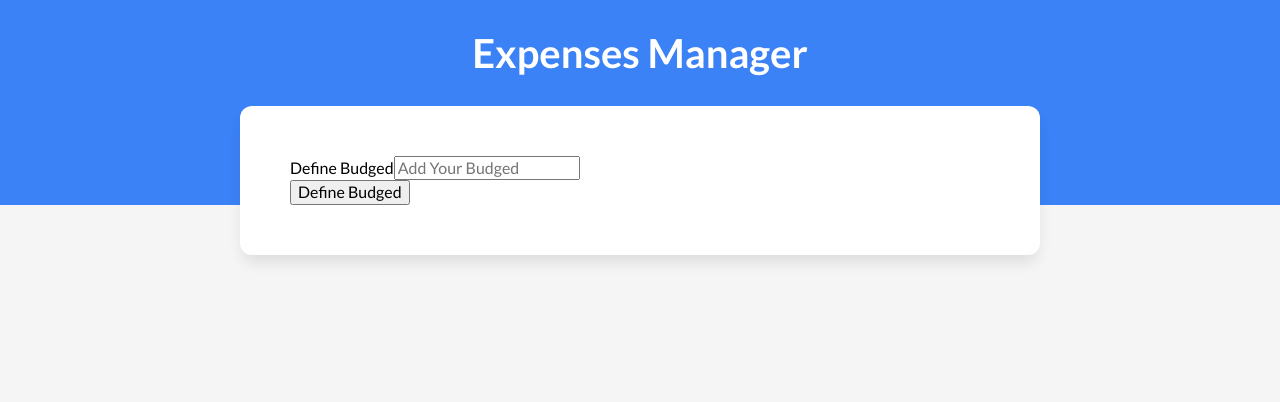
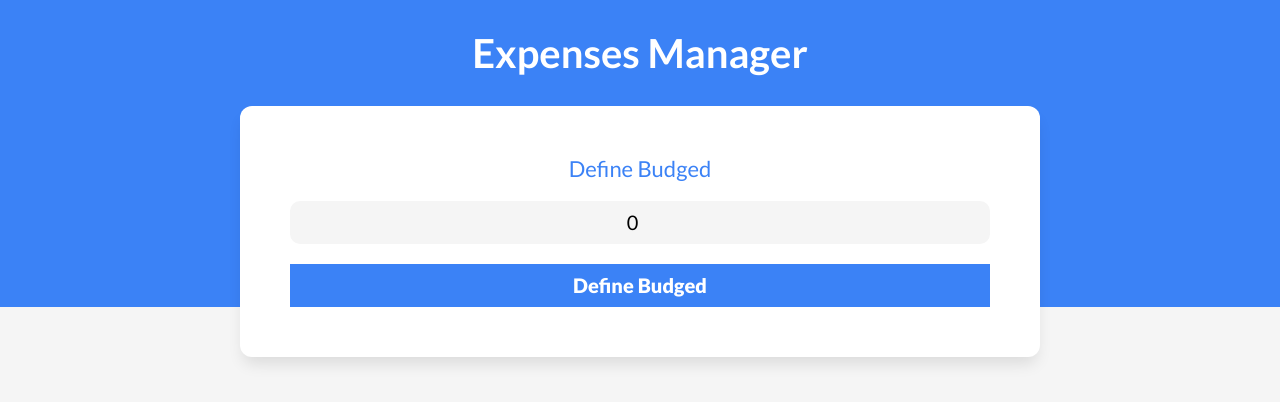
Before and after one commit to monkeyjp/expense-manager-vue, a Vue app: page / in a window 1280 px wide. Shown: the top 402 px of the page. Built offline with nearby package versions, Linux system fonts and the light colour scheme.

Commit message:
Alert component, defineBudged function

```diff
--- a/src/App.vue
+++ b/src/App.vue
@@ -1,5 +1,12 @@
 <script setup>
+import { ref } from "vue";
 import Budged from "./components/Budged.vue";
+
+const budged = ref(0);
+
+const defineBudged = (quantity) => {
+  budged.value = quantity;
+};
 </script>
 
 <template>
@@ -7,7 +14,7 @@ import Budged from "./components/Budged.vue";
     <header>
       <h1>Expenses Manager</h1>
       <div class="container-header container shadow">
-        <Budged />
+        <Budged v-if="budged === 0" @define-budged="defineBudged" />
       </div>
     </header>
   </div>
--- /dev/null
+++ b/src/components/Alert.vue
@@ -0,0 +1,18 @@
+<template>
+  <div class="alert">
+    <slot></slot>
+  </div>
+</template>
+<style scoped>
+.alert {
+  padding: 1rem;
+  font-weight: 900;
+  text-transform: uppercase;
+  font-size: 1.6rem;
+  text-align: center;
+  background-color: var(--blanco);
+  border-left: 0.5rem solid #b91c1c;
+  color: #b91c1c;
+  margin-bottom: 2rem;
+}
+</style>
--- a/src/components/Budged.vue
+++ b/src/components/Budged.vue
@@ -1,12 +1,78 @@
-<script setup></script>
+<script setup>
+import { ref } from "vue";
+import Alert from "./Alert.vue";
+
+const budged = ref(0);
+const error = ref("");
+
+const emits = defineEmits(["define-budged"]);
+
+const defineBudged = () => {
+  if (budged.value <= 0) {
+    error.value = "Budged not valid";
+
+    setTimeout(() => {
+      error.value = "";
+    }, 2000);
+  }
+  emits("define-budged", budged.value);
+};
+</script>
 
 <template>
-  <form>
+  <form class="budged" @submit.prevent="defineBudged">
+    <Alert v-if="error">
+      {{ error }}
+    </Alert>
     <div class="campo">
       <label for="new-budged">Define Budged</label>
-      <input id="new-budged" class="new-budged" placeholder="Add Your Budged" />
+      <input
+        id="new-budged"
+        class="new-budged"
+        placeholder="Add Your Budged"
+        type="number"
+        min="0"
+        v-model.number="budged"
+      />
     </div>
     <input type="submit" value="Define Budged" />
   </form>
 </template>
-<style scoped></style>
+<style scoped>
+.budged {
+  width: 100%;
+}
+.campo {
+  display: grid;
+  gap: 2rem;
+}
+.budged label {
+  font-size: 2.2rem;
+  text-align: center;
+  color: var(--azul);
+}
+.budged input[type="number"] {
+  background-color: var(--gris-claro);
+  border-radius: 1rem;
+  padding: 1rem;
+  border: none;
+  font-size: 2rem;
+  text-align: center;
+}
+.budged input[type="submit"] {
+  background-color: var(--azul);
+  border: none;
+  padding: 1rem;
+  text-align: center;
+  font-size: 2rem;
+  margin-top: 2rem;
+  color: var(--blanco);
+  font-weight: 900;
+  width: 100%;
+  transition: background-color 300ms ease;
+}
+.budged input[type="submit"]:hover {
+  background-color: #1048a4;
+  cursor: pointer;
+}
+</style>
```
